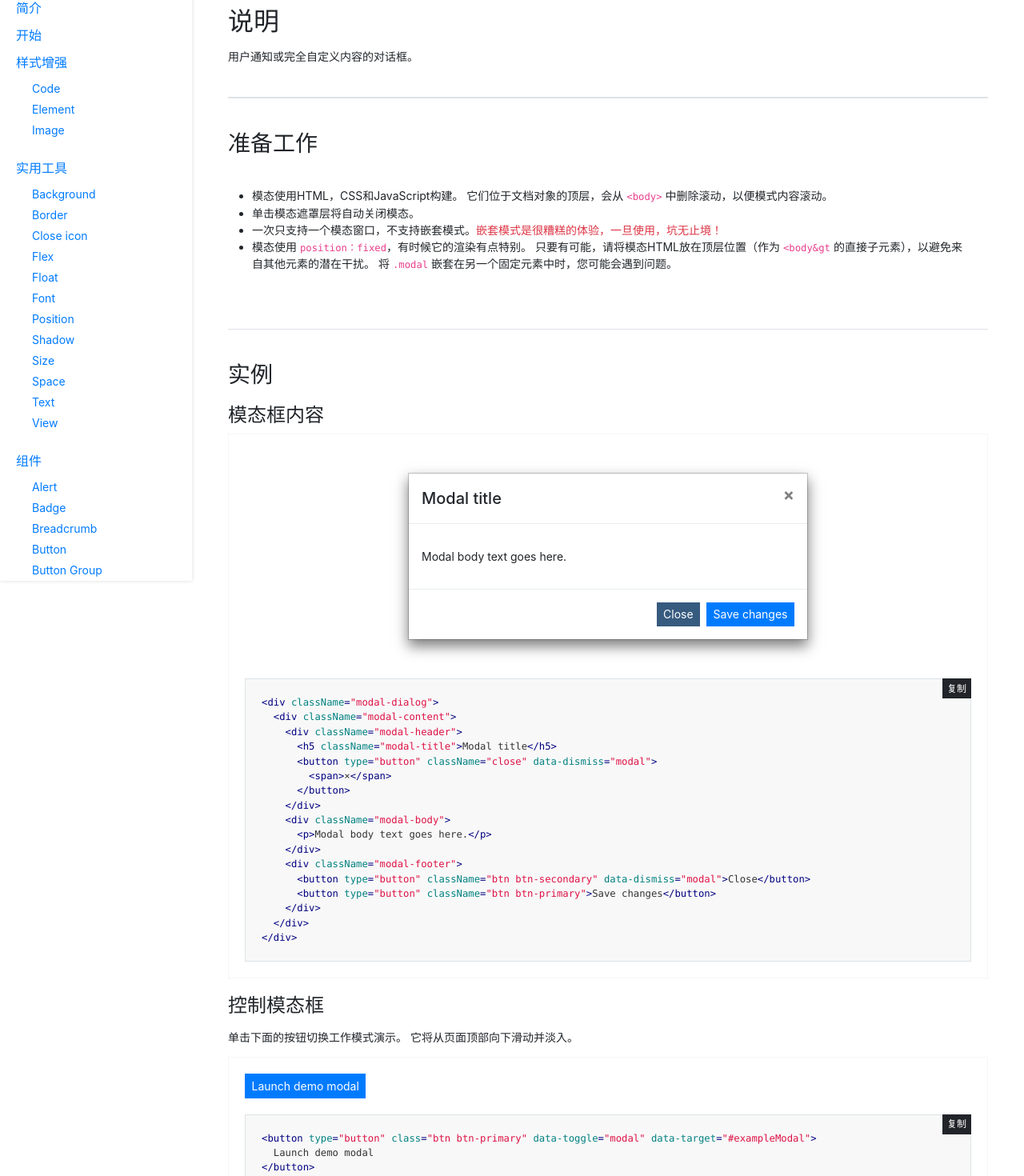
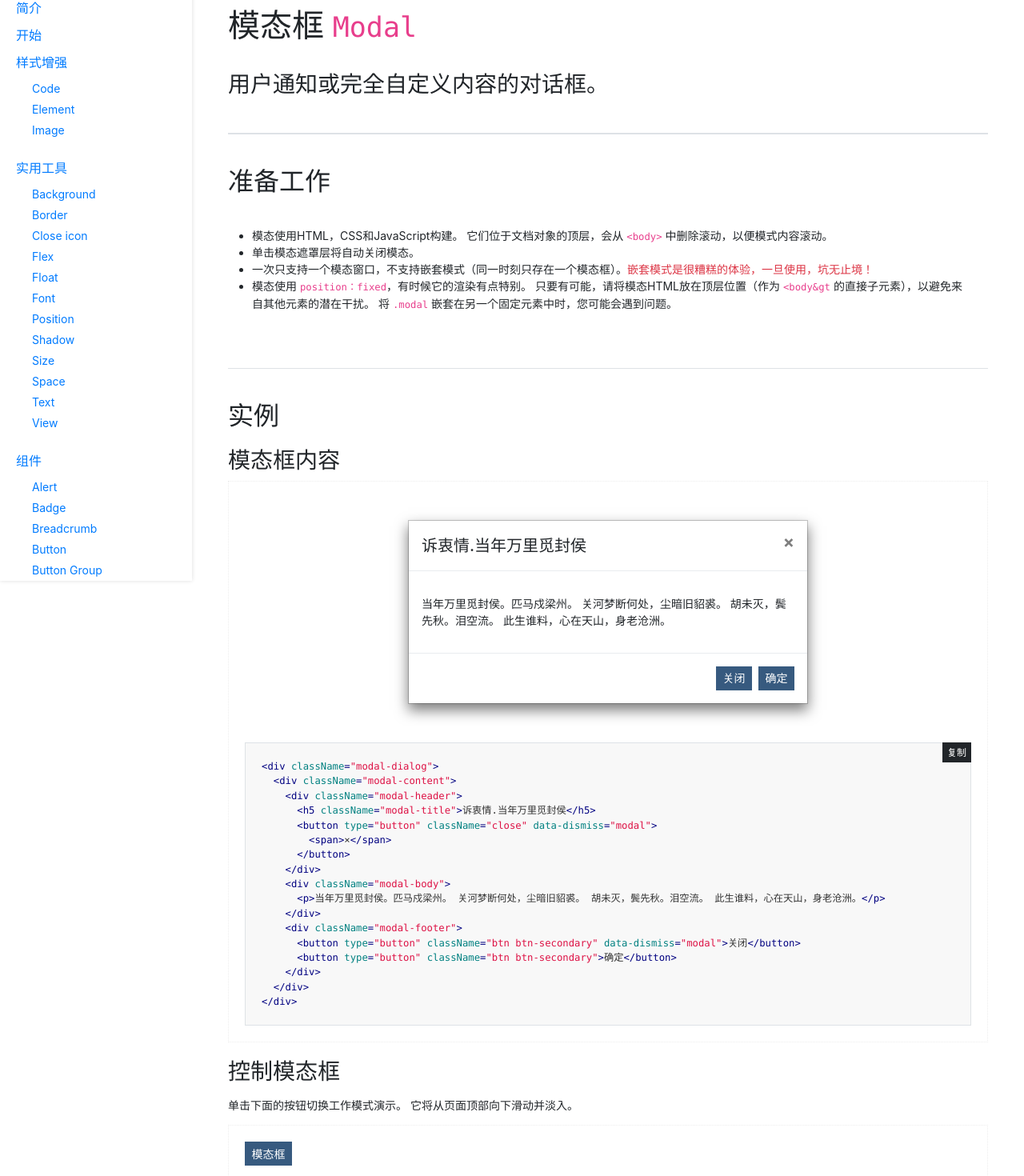
Before and after one commit to yayocn/yayocn-web, a React app: page /ricenoodle/components/modal in a window 1280 px wide. Shown: the part 74-1544 px from the top of the page at 80% size. Built offline with nearby package versions, Linux system fonts and the light colour scheme.

Commit message:
improve modal

```diff
--- a/src/view/ricenoodle/components/Modal.js
+++ b/src/view/ricenoodle/components/Modal.js
@@ -11,17 +11,17 @@ export default class Modal extends Component {
     let code = `<div className="modal-dialog">
   <div className="modal-content">
     <div className="modal-header">
-      <h5 className="modal-title">Modal title</h5>
+      <h5 className="modal-title">诉衷情.当年万里觅封侯</h5>
       <button type="button" className="close" data-dismiss="modal">
         <span>×</span>
       </button>
     </div>
     <div className="modal-body">
-      <p>Modal body text goes here.</p>
+      <p>当年万里觅封侯。匹马戍梁州。 关河梦断何处，尘暗旧貂裘。 胡未灭，鬓先秋。泪空流。 此生谁料，心在天山，身老沧洲。</p>
     </div>
     <div className="modal-footer">
-      <button type="button" className="btn btn-secondary" data-dismiss="modal">Close</button>
-      <button type="button" className="btn btn-primary">Save changes</button>
+      <button type="button" className="btn btn-secondary" data-dismiss="modal">关闭</button>
+      <button type="button" className="btn btn-secondary">确定</button>
     </div>
   </div>
 </div>`;
@@ -30,25 +30,25 @@ export default class Modal extends Component {
   }
 
   createControlCode = (dialogClass) => {
-    let code = `<button type="button" class="btn btn-primary" data-toggle="modal" data-target="#exampleModal">
-  Launch demo modal
+    let code = `<button type="button" class="btn btn-secondary" data-toggle="modal" data-target="#exampleModal">
+  模态框
 </button>
 
 <div class="modal fade" id="exampleModal" tabIndex="-1">
   <div class="modal-dialog ${dialogClass}">
     <div class="modal-content">
       <div class="modal-header">
-        <h5 class="modal-title" id="exampleModalLabel">Modal title</h5>
+        <h5 class="modal-title" id="exampleModalLabel">诉衷情.当年万里觅封侯</h5>
         <button type="button" class="close" data-dismiss="modal">
           <span>&times;</span>
         </button>
       </div>
       <div class="modal-body">
-        ...
+        当年万里觅封侯。匹马戍梁州。 关河梦断何处，尘暗旧貂裘。 胡未灭，鬓先秋。泪空流。 此生谁料，心在天山，身老沧洲。
       </div>
       <div class="modal-footer">
-        <button type="button" class="btn btn-secondary" data-dismiss="modal">Close</button>
-        <button type="button" class="btn btn-primary">Save changes</button>
+        <button type="button" class="btn btn-secondary" data-dismiss="modal">关闭</button>
+        <button type="button" class="btn btn-secondary">确定</button>
       </div>
     </div>
   </div>
@@ -60,23 +60,23 @@ export default class Modal extends Component {
   render () {
     return (
       <PageWrapper>
-        <h2>说明</h2>
-        <p>用户通知或完全自定义内容的对话框。</p>
+        <h1>模态框 <code>Modal</code></h1>
+        <p className="font-2x font-100">用户通知或完全自定义内容的对话框。</p>
 
         <div className="divider divider-bold divider-lg"></div>
 
-        <h3>准备工作</h3>
+        <h2>准备工作</h2>
         <ul className="p-30">
           <li>模态使用HTML，CSS和JavaScript构建。 它们位于文档对象的顶层，会从 <code>&lt;body&gt;</code> 中删除滚动，以便模式内容滚动。</li>
           <li>单击模态遮罩层将自动关闭模态。</li>
-          <li>一次只支持一个模态窗口，不支持嵌套模式。<span className="text-danger">嵌套模式是很糟糕的体验，一旦使用，坑无止境！</span></li>
+          <li>一次只支持一个模态窗口，不支持嵌套模式（同一时刻只存在一个模态框）。<span className="text-danger">嵌套模式是很糟糕的体验，一旦使用，坑无止境！</span></li>
           <li>模态使用 <code>position：fixed</code>，有时候它的渲染有点特别。 只要有可能，请将模态HTML放在顶层位置（作为 <code>&lt;body&gt</code> 的直接子元素），以避免来自其他元素的潜在干扰。 将 <code>.modal</code> 嵌套在另一个固定元素中时，您可能会遇到问题。</li>
         </ul>
 
         <div className="divider divider-lg"></div>
-        <h3 className="mt-20">实例</h3>
+        <h2 className="mt-20">实例</h2>
 
-        <h4 className="mt-20">模态框内容</h4>
+        <h3 className="mt-20">模态框内容</h3>
         <div className={classnames(style['util-modal'])}>
           <div className="row">
             <div className="col-12">
@@ -88,17 +88,17 @@ export default class Modal extends Component {
                         <div className="modal-dialog">
                           <div className="modal-content">
                             <div className="modal-header">
-                              <h5 className="modal-title">Modal title</h5>
+                              <h5 className="modal-title">诉衷情.当年万里觅封侯</h5>
                               <button type="button" className="close" data-dismiss="modal">
                                 <span>×</span>
                               </button>
                             </div>
                             <div className="modal-body">
-                              <p>Modal body text goes here.</p>
+                              <p>当年万里觅封侯。匹马戍梁州。 关河梦断何处，尘暗旧貂裘。 胡未灭，鬓先秋。泪空流。 此生谁料，心在天山，身老沧洲。</p>
                             </div>
                             <div className="modal-footer">
-                              <button type="button" className="btn btn-secondary" data-dismiss="modal">Close</button>
-                              <button type="button" className="btn btn-primary">Save changes</button>
+                              <button type="button" className="btn btn-secondary" data-dismiss="modal">关闭</button>
+                              <button type="button" className="btn btn-secondary">确定</button>
                             </div>
                           </div>
                         </div>
@@ -118,7 +118,7 @@ export default class Modal extends Component {
           </div>
         </div>
 
-        <h4 className="mt-20">控制模态框</h4>
+        <h3 className="mt-20">控制模态框</h3>
         <p>单击下面的按钮切换工作模式演示。 它将从页面顶部向下滑动并淡入。</p>
         <div className={classnames(style['util-modal'])}>
           <div className="row">
@@ -127,25 +127,25 @@ export default class Modal extends Component {
                 <div className={classnames(common['example-view'])}>
                   <div className="row">
                     <div className="col-12">
-                      <button type="button" className="btn btn-primary" data-toggle="modal" data-target="#exampleModal">
-                        Launch demo modal
+                      <button type="button" className="btn btn-secondary" data-toggle="modal" data-target="#exampleModal">
+                        模态框
                       </button>
 
                       <div className="modal fade" id="exampleModal" tabIndex="-1">
                         <div className="modal-dialog">
                           <div className="modal-content">
                             <div className="modal-header">
-                              <h5 className="modal-title" id="exampleModalLabel">Modal title</h5>
+                              <h5 className="modal-title" id="exampleModalLabel">诉衷情.当年万里觅封侯</h5>
                               <button type="button" className="close" data-dismiss="modal">
                                 <span>&times;</span>
                               </button>
                             </div>
                             <div className="modal-body">
-                              ...
+                              当年万里觅封侯。匹马戍梁州。 关河梦断何处，尘暗旧貂裘。 胡未灭，鬓先秋。泪空流。 此生谁料，心在天山，身老沧洲。
                             </div>
                             <div className="modal-footer">
-                              <button type="button" className="btn btn-secondary" data-dismiss="modal">Close</button>
-                              <button type="button" className="btn btn-primary">Save changes</button>
+                              <button type="button" className="btn btn-secondary" data-dismiss="modal">关闭</button>
+                              <button type="button" className="btn btn-secondary">确定</button>
                             </div>
                           </div>
                         </div>
@@ -165,7 +165,7 @@ export default class Modal extends Component {
           </div>
         </div>
 
-        <h4 className="mt-20">滚动条模态框</h4>
+        <h3 className="mt-20">滚动条模态框</h3>
         <p>当模态对于用户的视口或设备变得太长时，它们会独立于页面本身滚动。</p>
         <div className={classnames(style['util-modal'])}>
           <div className="row">
@@ -174,25 +174,25 @@ export default class Modal extends Component {
                 <div className={classnames(common['example-view'])}>
                   <div className="row">
                     <div className="col-12">
-                      <button type="button" className="btn btn-primary" data-toggle="modal" data-target="#exampleModalLong">
-                        Launch demo modal
+                      <button type="button" className="btn btn-secondary" data-toggle="modal" data-target="#exampleModalLong">
+                        模态框
                       </button>
 
                       <div className="modal fade" id="exampleModalLong" tabIndex="-1">
                         <div className="modal-dialog">
                           <div className="modal-content">
                             <div className="modal-header">
-                              <h5 className="modal-title" id="exampleModalLongLabel">Modal title</h5>
+                              <h5 className="modal-title" id="exampleModalLongLabel">诉衷情.当年万里觅封侯</h5>
                               <button type="button" className="close" data-dismiss="modal">
                                 <span>&times;</span>
                               </button>
                             </div>
                             <div className="modal-body" style={{height: '1000px'}}>
-                              ...
+                              当年万里觅封侯。匹马戍梁州。 关河梦断何处，尘暗旧貂裘。 胡未灭，鬓先秋。泪空流。 此生谁料，心在天山，身老沧洲。
                             </div>
                             <div className="modal-footer">
-                              <button type="button" className="btn btn-secondary" data-dismiss="modal">Close</button>
-                              <button type="button" className="btn btn-primary">Save changes</button>
+                              <button type="button" className="btn btn-secondary" data-dismiss="modal">关闭</button>
+                              <button type="button" className="btn btn-secondary">确定</button>
                             </div>
                           </div>
                         </div>
@@ -212,7 +212,7 @@ export default class Modal extends Component {
           </div>
         </div>
 
-        <h4 className="mt-20">居中模态框</h4>
+        <h3 className="mt-20">居中模态框</h3>
         <p>将 <code>.modal-dialog-centered</code> 添加到 <code>.modal-dialog</code> 以垂直居中模式。</p>
         <div className={classnames(style['util-modal'])}>
           <div className="row">
@@ -221,25 +221,25 @@ export default class Modal extends Component {
                 <div className={classnames(common['example-view'])}>
                   <div className="row">
                     <div className="col-12">
-                      <button type="button" className="btn btn-primary" data-toggle="modal" data-target="#exampleModalCenter">
-                        Launch demo modal
+                      <button type="button" className="btn btn-secondary" data-toggle="modal" data-target="#exampleModalCenter">
+                        模态框
                       </button>
 
                       <div className="modal fade" id="exampleModalCenter" tabIndex="-1">
                         <div className="modal-dialog modal-dialog-centered">
                           <div className="modal-content">
                             <div className="modal-header">
-                              <h5 className="modal-title" id="exampleModalCenterLabel">Modal title</h5>
+                              <h5 className="modal-title" id="exampleModalCenterLabel">诉衷情.当年万里觅封侯</h5>
                               <button type="button" className="close" data-dismiss="modal">
                                 <span>&times;</span>
                               </button>
                             </div>
                             <div className="modal-body">
-                              ...
+                              当年万里觅封侯。匹马戍梁州。 关河梦断何处，尘暗旧貂裘。 胡未灭，鬓先秋。泪空流。 此生谁料，心在天山，身老沧洲。
                             </div>
                             <div className="modal-footer">
-                              <button type="button" className="btn btn-secondary" data-dismiss="modal">Close</button>
-                              <button type="button" className="btn btn-primary">Save changes</button>
+                              <button type="button" className="btn btn-secondary" data-dismiss="modal">关闭</button>
+                              <button type="button" className="btn btn-secondary">确定</button>
                             </div>
                           </div>
                         </div>
@@ -259,7 +259,7 @@ export default class Modal extends Component {
           </div>
         </div>
 
-        <h4 className="mt-20">尺寸</h4>
+        <h3 className="mt-20">尺寸</h3>
         <p>将 <code>.modal-lg</code> 或 <code>.modal-sm</code> 添加到 <code>.modal-dialog</code> 以更改模态框尺寸。</p>
         <div className={classnames(style['util-modal'])}>
           <div className="row">
@@ -268,11 +268,11 @@ export default class Modal extends Component {
                 <div className={classnames(common['example-view'])}>
                   <div className="row">
                     <div className="col-12">
-                      <button type="button" className="btn btn-primary mr-20" data-toggle="modal" data-target="#exampleModalLarge">
+                      <button type="button" className="btn btn-secondary mr-20" data-toggle="modal" data-target="#exampleModalLarge">
                         Large Modal
                       </button>
 
-                      <button type="button" className="btn btn-primary" data-toggle="modal" data-target="#exampleModalSmall">
+                      <button type="button" className="btn btn-secondary" data-toggle="modal" data-target="#exampleModalSmall">
                         Small Modal
                       </button>
 
@@ -280,17 +280,17 @@ export default class Modal extends Component {
                         <div className="modal-dialog modal-lg">
                           <div className="modal-content">
                             <div className="modal-header">
-                              <h5 className="modal-title" id="exampleModalLargeLabel">Modal title</h5>
+                              <h5 className="modal-title" id="exampleModalLargeLabel">诉衷情.当年万里觅封侯</h5>
                               <button type="button" className="close" data-dismiss="modal">
                                 <span>&times;</span>
                               </button>
                             </div>
                             <div className="modal-body">
-                              ...
+                              当年万里觅封侯。匹马戍梁州。 关河梦断何处，尘暗旧貂裘。 胡未灭，鬓先秋。泪空流。 此生谁料，心在天山，身老沧洲。
                             </div>
                             <div className="modal-footer">
-                              <button type="button" className="btn btn-secondary" data-dismiss="modal">Close</button>
-                              <button type="button" className="btn btn-primary">Save changes</button>
+                              <button type="button" className="btn btn-secondary" data-dismiss="modal">关闭</button>
+                              <button type="button" className="btn btn-secondary">确定</button>
                             </div>
                           </div>
                         </div>
@@ -300,17 +300,17 @@ export default class Modal extends Component {
                         <div className="modal-dialog modal-sm">
                           <div className="modal-content">
                             <div className="modal-header">
-                              <h5 className="modal-title" id="exampleModalSmallLabel">Modal title</h5>
+                              <h5 className="modal-title" id="exampleModalSmallLabel">诉衷情.当年万里觅封侯</h5>
                               <button type="button" className="close" data-dismiss="modal">
                                 <span>&times;</span>
                               </button>
                             </div>
                             <div className="modal-body">
-                              ...
+                              当年万里觅封侯。匹马戍梁州。 关河梦断何处，尘暗旧貂裘。 胡未灭，鬓先秋。泪空流。 此生谁料，心在天山，身老沧洲。
                             </div>
                             <div className="modal-footer">
-                              <button type="button" className="btn btn-secondary" data-dismiss="modal">Close</button>
-                              <button type="button" className="btn btn-primary">Save changes</button>
+                              <button type="button" className="btn btn-secondary" data-dismiss="modal">关闭</button>
+                              <button type="button" className="btn btn-secondary">确定</button>
                             </div>
                           </div>
                         </div>
@@ -331,8 +331,8 @@ export default class Modal extends Component {
         </div>
 
         <div className="divider divider-lg"></div>
-        <h3>事件</h3>
-        <p>参考 <a href="https://getbootstrap.com/docs/4.1/components/modal/#usage"  target="_blank" rel="noopener noreferrer">Bootstrap Modal</a></p>
+        <h2>事件</h2>
+        <p>参考 <a href="https://getbootstrap.com/docs/4.1/components/modal/#usage"  target="_blank" rel="noopener noreferrer">Bootstrap modal</a>。</p>
       </PageWrapper>
     );
   }
```
